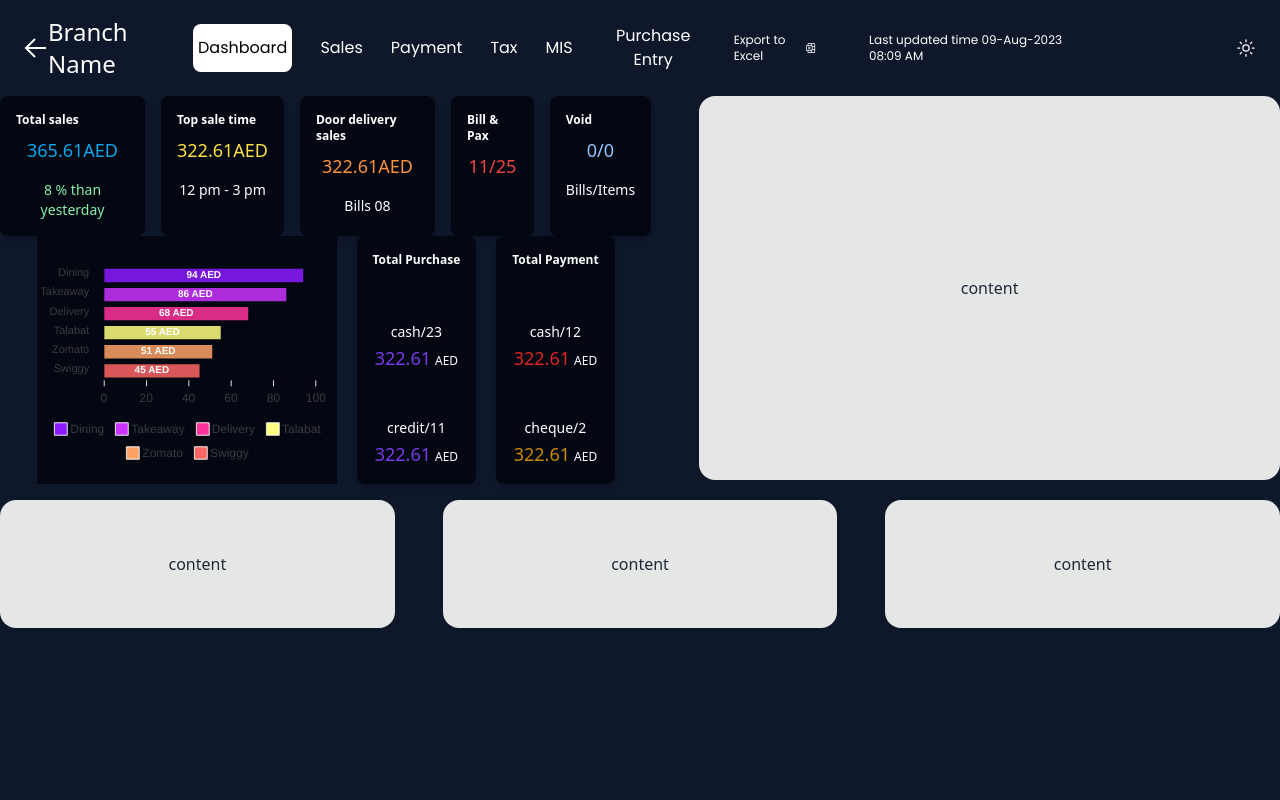
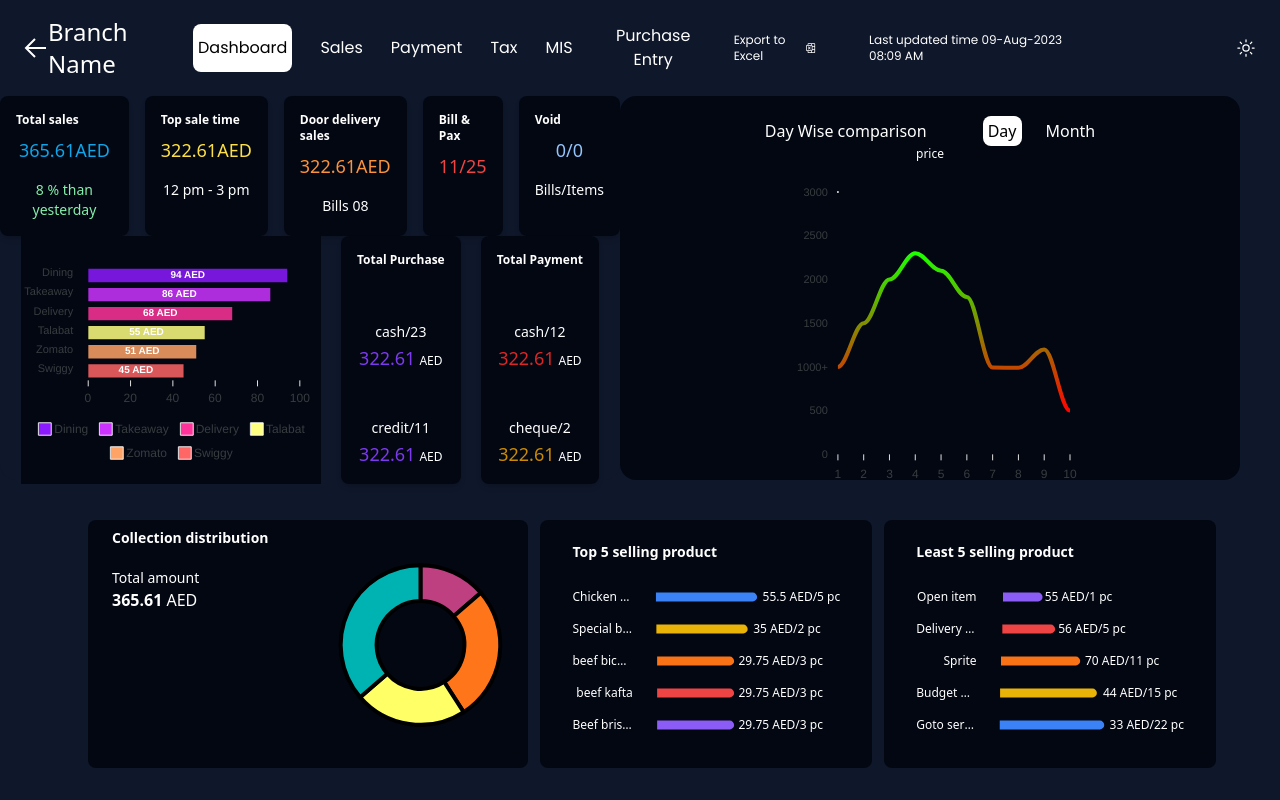
Before and after one commit to ReshnaRaj/Admin-Dashboard, a React (Vite) app in the folder Admin-dashboard/: page /dashboard in a window 1280 px wide. Built offline with nearby package versions, Linux system fonts and the light colour scheme.

Commit message:
completed

```diff
--- a/Admin-dashboard/src/Pages/Dashboard.tsx
+++ b/Admin-dashboard/src/Pages/Dashboard.tsx
@@ -3,12 +3,16 @@ import { IoSunnyOutline } from "react-icons/io5";
 import { PiMicrosoftExcelLogo } from "react-icons/pi";
 import { GrLinkPrevious } from "react-icons/gr";
 import Container1 from "../components/Container1";
-import { salesDetails } from "../Sources/data";
+import { salesDetails,total,latestSell,topSailedProduct } from "../Sources/data";
+
 // import { SalesType } from "../datatypes/Dtypes";
-import { total } from "../Sources/data";
+
 
 import Barchart from "../components/Barchart";
-import Container2 from "../components/Container2";
+
+import Linechart from "../components/Linechart";
+import Doughnut from "../components/Doughnut";
+import DataList from "../components/DataList";
 
 const Dashboard = () => {
   const [isMenuOpen, setIsMenuOpen] = useState(false);
@@ -140,23 +144,66 @@ const Dashboard = () => {
               </div>
             </div>
           </div>
-          <div className="divider lg:divider-horizontal"></div>
-          <div className="grid flex-grow h-96 card bg-base-300 rounded-box place-items-center">
-            content
+          {/* <div className="divider lg:divider-horizontal"></div> */}
+          {/* line chart starts */}
+          <div className="grid flex-grow h-96  w-[10%]  card bg-gray-950 rounded-box place-items-center   mr-10">
+            <p className="text-white text-center">Day Wise comparison
+            <span className="pl-14"><button className=" rounded-lg  text-black  mt-5 hover:rounded-lg btn-active"
+                  style={{ padding: "3px 5px", backgroundColor: "white" }}>Day</button>
+                  <button className="pl-6">Month</button></span>
+            </p>
+          <p className=" text-xs  text-white">price</p>
+          <Linechart/>
           </div>
         </div>
         <div className="flex flex-col w-full lg:flex-row mt-5 bg-slate-900">
-          <div className="grid flex-grow h-32 card bg-base-300 rounded-box place-items-center">
-            content
+        <div className="w-full h-[51rem] md:h-72 bg-transparent flex flex-wrap justify-center items-center py-5 px-10 md:px-0">
+      <div className="md:w-[90%] w-full h-[100%] bg-transparent flex items-center justify-between flex-nowrap flex-col md:flex-row gap-3">
+        {/* Left section 1 */}
+        <div className="h-[40%] md:h-[100%] w-[100%] md:w-[40%] md:ms-6 bg-gray-950 rounded-lg flex flex-col items-center md:flex-row md:p-0 md:gap-0">
+          <div className="md:h-full h-[30%] md:w-[70%] w-full flex flex-col gap-5 p-6 md:p-2 text-white">
+            <p className="text-sm font-semibold w-full ps-4">
+              Collection distribution
+            </p>
+            <div className="w-full h-fit ps-4">
+              <p className="text-[10px] md:text-sm">Total amount</p>
+              <p>
+                <b>365.61</b> AED
+              </p>
+            </div>
+            {/* ... Other content */}
           </div>
-          <div className="divider lg:divider-horizontal"></div>
-          <div className="grid flex-grow h-32 card bg-base-300 rounded-box place-items-center">
-            content
+          <Doughnut />
+          {/* ... Other content */}
+        </div>
+        {/* Middle section */}
+        <div className="md:h-[100%] h-fit p-4 w-[100%] md:w-[30%] bg-gray-950 rounded-lg md:p-4">
+          <div className="w-full h-8 flex items-center ps-4 text-sm py-3">
+            <p className="text-white font-semibold">Top 5 selling product</p>
           </div>
-          <div className="divider lg:divider-horizontal"></div>
-          <div className="grid flex-grow h-32 card bg-base-300 rounded-box place-items-center">
-            content
+          <div className="w-full h-[86%] bg-transparent flex justify-center items-center flex-col">
+          {topSailedProduct.map((item, i) => {
+              return <DataList key={i} items={item} />;
+            })}
+
           </div>
+        </div>
+        {/* Right section */}
+        <div className="md:h-[100%] h-fit p-4 w-[100%] md:w-[30%] bg-gray-950 rounded-lg md:p-4">
+          <div className="w-full h-8 flex items-center ps-4 text-sm py-3">
+            <p className="text-white font-semibold">Least 5 selling product</p>
+          </div>
+          <div className="w-full h-[86%] bg-transparent flex justify-center items-center flex-col">
+          {latestSell.map((item, i) => (
+              <DataList key={i} items={item} />
+            ))}
+
+          </div>
+        </div>
+      </div>
+    </div>
+
+
         </div>
       </div>
     </>
--- /dev/null
+++ b/Admin-dashboard/src/components/DataList.tsx
@@ -0,0 +1,40 @@
+import React from 'react';
+import { Item } from '../datatypes/Dtypes';
+
+interface Values {
+  items: Item;
+}
+
+const DataList: React.FC<Values> = ({ items }) => {
+  let extractedPrice = 0;
+
+  if (!items?.percentage) {
+    extractedPrice = items?.price ? parseInt(items.price.split(" ")[0]) : 0;
+  } else {
+    extractedPrice = items?.percentage ?? 0;
+  }
+
+  const pricePercentage = `${extractedPrice}%`;
+
+  return (
+    <div className="w-full h-8 bg-transparent flex items-center text-xs font-sans text-white p-4">
+      {/* Left section: Item name */}
+      <div className="md:w-[33%] h-full flex items-center justify-end pe-3">
+        <p className="truncate w-20 text-end me-4">{items?.item}</p>
+      </div>
+      {/* Middle section: Price percentage bar */}
+      <div
+        style={{ width: pricePercentage }}
+        className="h-full w-[33%] flex items-center transition-all duration-700 ease-in scale-110"
+      >
+        <span className={`w-[90%] h-2 ${items?.color} rounded-e-md`}></span>
+      </div>
+      {/* Right section: Item price */}
+      <div className="w-[33%] h-full flex items-center justify-start">
+        <p className="truncate">{items?.price}</p>
+      </div>
+    </div>
+  );
+};
+
+export default DataList;
--- /dev/null
+++ b/Admin-dashboard/src/components/Doughnut.tsx
@@ -0,0 +1,57 @@
+import React from 'react'
+import ReactApexChart from 'react-apexcharts';
+import { chartData } from "../Sources/data";
+
+const Doughnut = () => {
+    const series = chartData;
+    const options = {
+      chart: {
+        type: "donut",
+      },
+      dataLabels: {
+        enabled: false,
+      },
+      legend: {
+        show: false,
+      },
+      dropShadow: {
+        enabled: true,
+      },
+      stroke: {
+        width: 4,
+        colors: ["#000000"],
+      },
+      labels: ["Credit", "Credit card", "Google pay", "Cash"],
+      colors: ["#bf4080", "#ff751a", "#ffff66", "#00b3b3"],
+      tooltip: {
+        enabled: false,
+      },
+      plotOptions: {
+        pie: {
+          donut: {
+            labels: {
+              show: true,
+              name: {
+                show: true,
+              },
+              value: {
+                show: true,
+              },
+            },
+            size: "55%",
+          },
+          expandOnClick: true,
+        },
+      },
+    };
+    return (
+        <ReactApexChart
+          options={options as ApexCharts.ApexOptions}
+          series={series}
+          type="donut"
+          height={180}
+        />
+      );
+}
+
+export default Doughnut
--- /dev/null
+++ b/Admin-dashboard/src/components/Linechart.tsx
@@ -0,0 +1,99 @@
+import React from 'react'
+import ReactApexChart from 'react-apexcharts'
+import { price } from '../Sources/data'
+const Linechart = () => {
+    const series = [
+        {
+          name: "Rank",
+          data: price,
+        },
+      ];
+      const chartOptions = {
+        chart: {
+          toolbar: {
+            show: false,
+          },
+          zoom: {
+            enabled: false,
+          },
+        },
+        fill: {
+          type: "solid",
+          opacity: 0, // Set opacity to 0 for a completely transparent fill
+        },
+        dataLabels: {
+          enabled: false,
+        },
+        xaxis: {
+          type: "category",
+          category: [1, 2, 3, 4, 5, 6, 7, 8, 9, 10],
+          axisBorder: {
+            show: false,
+          },
+        },
+        yaxis: {
+          min: 0,
+          max: 3000,
+          labels: {
+            formatter: (value:number) => {
+              if (value === 0) {
+                return "0";
+              } else if (value === 1000) {
+                return "1000+";
+              }  else {
+                return value.toFixed(0);
+              }
+            },
+          },
+        },
+        stroke: {
+          curve: "smooth",
+          lineCap: "round",
+          fill: {
+            type: "gradient",
+            gradient: {
+              type: "vertical",
+              colorStops: [
+                {
+                  offset: 0,
+                  color: "#1eff00",
+                  opacity: 1,
+                },
+                {
+                  offset: 1000,
+                  color: "#ff0400",
+                  opacity: 1,
+                },
+                {
+                  offset: 2000,
+                  color: "#ff0400",
+                  opacity: 1,
+                },
+                {
+                  offset: 3000,
+                  color: "#ff0400",
+                  opacity: 1,
+                },
+              ],
+            },
+          },
+        },
+
+        grid: {
+          show: false,
+        },
+      };
+
+      return (
+        <div  >
+          <ReactApexChart
+            options={chartOptions as ApexCharts.ApexOptions}
+            series={series}
+            type="area"
+            height={330}
+          />
+        </div>
+      );
+    };
+
+export default Linechart
--- /dev/null
+++ b/Admin-dashboard/src/components/Sellingproduct.tsx
@@ -0,0 +1,23 @@
+import React from 'react';
+// import List from '../components/List';
+
+interface SellingProductProps {
+  data:  Item // Replace YourProductType with the actual type of your product data
+}
+
+const SellingProduct: React.FC<SellingProductProps> = ({ data }) => {
+  return (
+    <div className="md:h-[100%] h-fit p-4 w-[100%] md:w-[30%] bg-gray-950 rounded-lg md:p-4">
+      <div className="w-full h-8 flex items-center ps-4 text-sm py-3">
+        <p className="text-white font-semibold">Least 5 selling product</p>
+      </div>
+      <div className="w-full h-[86%] bg-transparent flex justify-center items-center flex-col">
+        {data.map((item, i) => (
+          <List key={i} items={item} />
+        ))}
+      </div>
+    </div>
+  );
+};
+
+export default SellingProduct;
```
